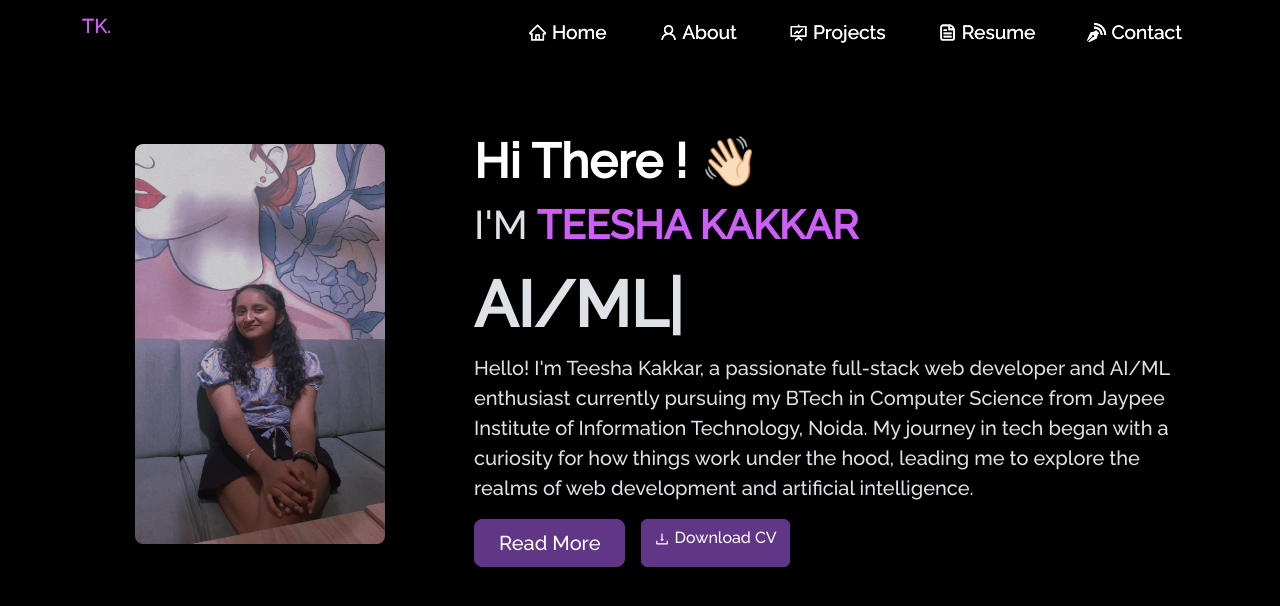
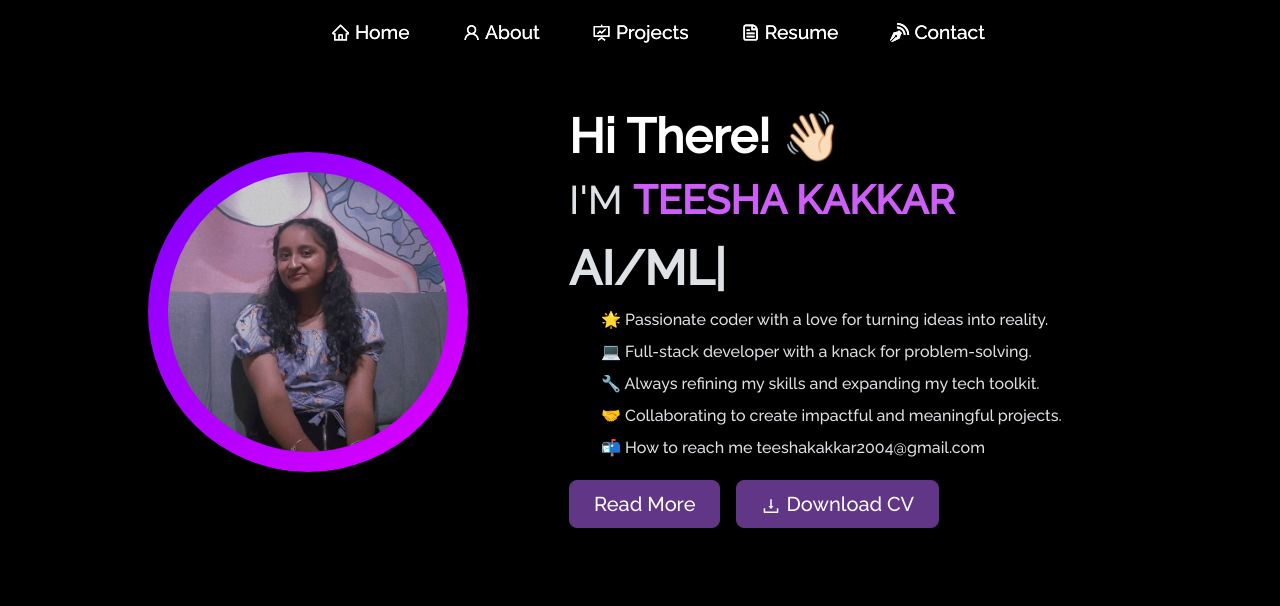
Before and after one commit to teesha17/Portfolio, a React (Vite) app in the folder teesha/: page / in a window 1280 px wide. Shown: the top 606 px of the page. Built offline with nearby package versions, Linux system fonts and the light colour scheme.

Commit message:
some styling changes

```diff
--- a/teesha/src/about/About.jsx
+++ b/teesha/src/about/About.jsx
@@ -3,15 +3,26 @@ import NavBar from "../navbar/Navbar";
 import Puzzle from "./Puzzle";
 import Skills from "./Skills";
 import Experience from "./Experience";
+import styled from 'styled-components'
 
-
+const Title = styled.div`
+font-size: 50px;
+text-align: center;
+font-weight: 600;
+margin-top: 20px;
+  color: ${({ theme }) => theme.text_primary};
+  @media (max-width: 768px) {
+      margin-top: 12px;
+      font-size: 32px;
+  }
+`;
 
 function About() {
     return (
         <div>
             <NavBar />
             <div class="container py-5 text-center" >
-                <h1 className="mt-5">ABOUT ME</h1>
+              <Title className='mt-5 fw-bold'>About Me</Title>
                 <div class="row flex-lg-row-reverse flex-column align-items-center justify-content-between">
                     <Puzzle />
                     <Skills />
--- a/teesha/src/about/Experience.jsx
+++ b/teesha/src/about/Experience.jsx
@@ -39,7 +39,7 @@ const Wrapper = styled.div`
 `;
 
 const Title = styled.div`
-font-size: 42px;
+font-size: 50px;
 text-align: center;
 font-weight: 600;
 margin-top: 20px;
--- a/teesha/src/about/PuzzleBoard.jsx
+++ b/teesha/src/about/PuzzleBoard.jsx
@@ -12,7 +12,7 @@ const PuzzleBoard = ({ piece }) => {
     }));
 
     const renderContent = () => {
-        if (!piece) return 'Drop here';
+        if (!piece) return 'Drag here';
 
         switch (piece.text) {
             case 'Projects':
--- a/teesha/src/home/Home.jsx
+++ b/teesha/src/home/Home.jsx
@@ -1,36 +1,39 @@
-import React from 'react'
+import React from 'react';
 import NavBar from '../navbar/Navbar';
 import { Button } from 'react-bootstrap';
 import { useNavigate } from 'react-router-dom';
-import { TypeAnimation } from "react-type-animation"
-import pdf from "../resume/TeeshaKakkarResume (8).pdf";
-import { AiOutlineDownload } from "react-icons/ai";
+import { TypeAnimation } from 'react-type-animation';
+import pdf from '../resume/TeeshaKakkarResume (8).pdf';
+import { AiOutlineDownload } from 'react-icons/ai';
+
 export default function Home() {
     const navigate = useNavigate();
     const handleclick = () => {
-        navigate("/about");
-    }
-
+        navigate('/about');
+    };
 
     return (
-
         <div>
             <NavBar />
-            <div class="container col-xxl-12 px-sm-4 py-5">
-                <div class="row flex-lg-row flex-column-reverse align-items-center g-5 py-5 justify-content-center">
-                    <div class="d-flex align-items-center justify-content-center col-10 col-sm-12 col-lg-4 mt-1 mt-lg-5 mt-md-5">
-                        <img src="/teesha.jpg" class=" my-5 rounded-3" alt="Bootstrap Themes" width="250" height="400" loading="lazy" />
+            <div className="container col-xxl-12 px-sm-4 py-5">
+                <div className="row flex-lg-row flex-column-reverse align-items-center g-5 py-5 justify-content-center">
+                    <div className="d-flex align-items-center justify-content-center col-10 col-sm-12 col-lg-5 mt-1 mt-lg-5 mt-md-5 cont">
+                        <div className="image-container">
+                            <img
+                                src="/teesha5.jpg"
+                                className="profile-image"
+                                alt="Teesha Kakkar"
+                                loading="lazy"
+                            />
+                        </div>
                     </div>
-                    <div class="col-lg-8">
-                        <h3 class="display-5 fw-bold text-body-emphasis lh-1 mt-3 mb-3">Hi There ! <span className="wave" role="img" aria-labelledby="wave">
-                            👋🏻
-                        </span></h3>
+                    <div className="col-lg-7">
+                        <h3 className="display-5 fw-bold text-body-emphasis lh-1 mt-3 mb-3">
+                            Hi There! <span className="wave" role="img" aria-labelledby="wave">👋🏻</span>
+                        </h3>
                         <h1 className="heading-name">
-                            I'M
-                            <strong className="main-name"> TEESHA KAKKAR</strong>
+                            I'M <strong className="main-name">TEESHA KAKKAR</strong>
                         </h1>
-
-
                         <TypeAnimation
                             sequence={[
                                 'WEB DEVELOPER',
@@ -42,18 +45,22 @@ export default function Home() {
                             ]}
                             wrapper="span"
                             speed={20}
-                            style={{ fontSize: '4rem', display: 'inline-block', fontWeight: "bold" }}
+                            style={{ fontSize: '3rem', display: 'inline-block', fontWeight: 'bold' }}
                             repeat={Infinity}
                         />
-
-                        <p class="lead">Hello! I'm Teesha Kakkar, a passionate full-stack web developer and AI/ML enthusiast currently pursuing my BTech in Computer Science from Jaypee Institute of Information Technology, Noida. My journey in tech began with a curiosity for how things work under the hood, leading me to explore the realms of web development and artificial intelligence.</p>
-                        <div class="d-grid gap-2 d-md-flex justify-content-md-start">
-                            <button type="button" class="btn btn-primary btn-lg px-4 me-md-2" onClick={handleclick}>Read More</button>
-                            <Button
-                                type="button"
-                                class="btn btn-primary btn-lg px-4 py-2 me-md-2"
-                                href={pdf}
-                            >
+                        <br />
+                        <ul style={{ lineHeight: '2', listStyleType: 'none' }}>
+                            <li> 🌟 Passionate coder with a love for turning ideas into reality.</li>
+                            <li> 💻 Full-stack developer with a knack for problem-solving.</li>
+                            <li> 🔧 Always refining my skills and expanding my tech toolkit.</li>
+                            <li> 🤝 Collaborating to create impactful and meaningful projects.</li>
+                            <li> 📬 How to reach me teeshakakkar2004@gmail.com</li>
+                        </ul>
+                        <div className="d-grid gap-2 d-md-flex justify-content-md-start">
+                            <button type="button" className="btn btn-primary btn-lg px-4 me-md-2" onClick={handleclick}>
+                                Read More
+                            </button>
+                            <Button type="button" className="btn btn-primary btn-lg px-4 py-2 me-md-2" href={pdf}>
                                 <AiOutlineDownload />
                                 &nbsp;Download CV
                             </Button>
@@ -62,5 +69,5 @@ export default function Home() {
                 </div>
             </div>
         </div>
-    )
+    );
 }
--- a/teesha/src/navbar/Navbar.jsx
+++ b/teesha/src/navbar/Navbar.jsx
@@ -8,10 +8,9 @@ import {
   AiOutlineHome,
   AiOutlineFundProjectionScreen,
   AiOutlineUser,
-} from "react-icons/ai"
-
+} from "react-icons/ai";
 import { CgFileDocument } from "react-icons/cg";
-import '../style.css'
+import "../style.css";
 
 function NavBar() {
   const [expand, updateExpanded] = useState(false);
@@ -36,7 +35,7 @@ function NavBar() {
     >
       <Container>
         <Navbar.Brand href="/" className="d-flex">
-                    <p className="main-name">TK.</p>
+          <p className="main-name"></p>
         </Navbar.Brand>
         <Navbar.Toggle
           aria-controls="responsive-navbar-nav"
@@ -49,7 +48,8 @@ function NavBar() {
           <span></span>
         </Navbar.Toggle>
         <Navbar.Collapse id="responsive-navbar-nav">
-                    <Nav className="ms-auto" defaultActiveKey="#home">
+          <Nav className="mx-auto" defaultActiveKey="#home">
+            {/* Adding mx-auto class to center align */}
             <Nav.Item>
               <Nav.Link as={Link} to="/" onClick={() => updateExpanded(false)}>
                 <AiOutlineHome style={{ marginBottom: "2px" }} /> Home
@@ -57,44 +57,25 @@ function NavBar() {
             </Nav.Item>
 
             <Nav.Item>
-                            <Nav.Link
-                                as={Link}
-                                to="/about"
-                                onClick={() => updateExpanded(false)}
-                            >
+              <Nav.Link as={Link} to="/about" onClick={() => updateExpanded(false)}>
                 <AiOutlineUser style={{ marginBottom: "2px" }} /> About
               </Nav.Link>
             </Nav.Item>
 
             <Nav.Item>
-                            <Nav.Link
-                                as={Link}
-                                to="/projects"
-                                onClick={() => updateExpanded(false)}
-                            >
-                                <AiOutlineFundProjectionScreen
-                                    style={{ marginBottom: "2px" }}
-                                />{" "}
-                                Projects
+              <Nav.Link as={Link} to="/projects" onClick={() => updateExpanded(false)}>
+                <AiOutlineFundProjectionScreen style={{ marginBottom: "2px" }} /> Projects
               </Nav.Link>
             </Nav.Item>
 
             <Nav.Item>
-                            <Nav.Link
-                                as={Link}
-                                to="/resume"
-                                onClick={() => updateExpanded(false)}
-                            >
+              <Nav.Link as={Link} to="/resume" onClick={() => updateExpanded(false)}>
                 <CgFileDocument style={{ marginBottom: "2px" }} /> Resume
               </Nav.Link>
             </Nav.Item>
 
             <Nav.Item>
-                            <Nav.Link
-                                as={Link}
-                                to="/contact"
-                                onClick={() => updateExpanded(false)}
-                            >
+              <Nav.Link as={Link} to="/contact" onClick={() => updateExpanded(false)}>
                 <ImBlog style={{ marginBottom: "2px" }} /> Contact
               </Nav.Link>
             </Nav.Item>
--- a/teesha/src/style.css
+++ b/teesha/src/style.css
@@ -137,7 +137,7 @@ button:focus {
 
 @media (max-width: 767px) {
     .navbar {
-        padding: 1rem 2rem !important;
+
         font-size: 1.4rem !important;
         background-color: #181a27 !important;
     }
@@ -328,6 +328,52 @@ button:focus {
         padding-bottom: 2em !important;
     }
 }
+@media (max-width: 768px) {
+    .img-fluid {
+        width: 150px; /* Adjust width for smaller screens */
+        height: 150px; /* Ensuring it's a circle */
+        margin-right: 15px; /* Adds space between image and text */
+
+    }
+
+    .heading-container {
+        display: flex;
+        align-items: center;
+    }
+    .image-container{
+        opacity: 0;
+    }
+    .cont{
+        height:0;
+    }
+}
+
+.gradient-border {
+    border: 8px solid;
+    border-image: linear-gradient(45deg, #7f00ff, #e100ff) 1;
+    /* Adjust border thickness with 'border' property */
+    padding: 5px; /* Optional: Adds spacing inside the border */
+    border-radius: 50%; /* Keeps the border circular */
+}
+
+.image-container {
+    width: 320px; /* Adjust width as needed */
+    height: 320px; /* Make height equal to width for a circle */
+    background: linear-gradient(135deg, #7f00ff, #e100ff);
+    border-radius: 50%;
+    display: flex;
+    align-items: center;
+    justify-content: center;
+    box-shadow: 0 4px 6px rgba(0, 0, 0, 0.1); /* Optional: Adds a subtle shadow */
+}
+
+.profile-image {
+    width: 280px; /* Slightly smaller than the container to show the border */
+    height: 280px;
+    border-radius: 50%;
+    object-fit: cover;
+}
+
 
 .home-about-section {
     position: relative;
```
Also changed, not shown: teesha/public/teesha5.jpg (added). Lines whose indentation alone changed are shown as unchanged.
